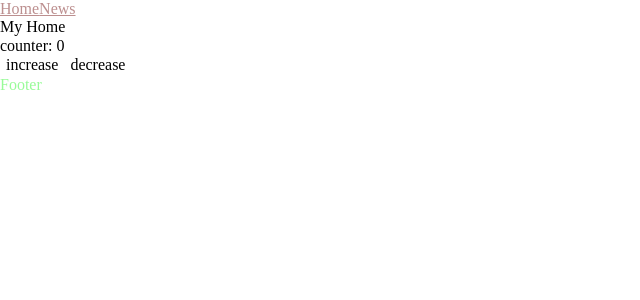
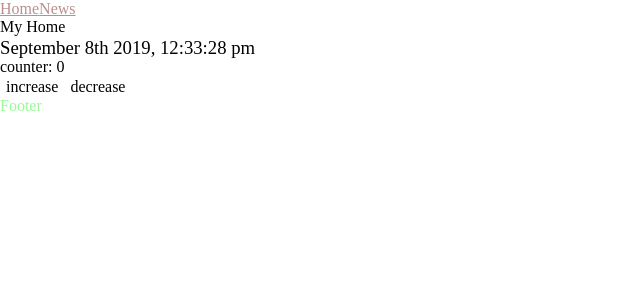
Before and after one commit to DylanJu/react-pure-ssr, a React app: page / in a window 1280 px wide. Shown: the top 300 px of the page, without its empty margins (0-640 px from the left). Built offline with nearby package versions, Linux system fonts and the light colour scheme.

Commit message:
Added moment.js for test

```diff
--- a/package.json
+++ b/package.json
@@ -31,6 +31,7 @@
     "@loadable/component": "^5.12.0",
     "@loadable/server": "^5.12.0",
     "express": "^4.17.1",
+    "moment": "^2.24.0",
     "react": "^16.12.0",
     "react-dom": "^16.12.0",
     "react-helmet": "^5.2.1",
--- a/src/pages/Home.tsx
+++ b/src/pages/Home.tsx
@@ -1,5 +1,6 @@
 import React from 'react';
 import { useDispatch, useSelector } from 'react-redux';
+import moment from 'moment';
 import { increase, decrease } from 'actions/counterAction';
 
 function Home() {
@@ -9,6 +10,7 @@ function Home() {
   return (
     <div>
       My Home
+      <h3 style={{ color: 'black' }}>{moment().format('MMMM Do YYYY, h:mm:ss a')}</h3>
       <div>counter: {number}</div>
       <button type="button" onClick={() => dispatch(increase())}>
         increase
--- a/webpack.server.js
+++ b/webpack.server.js
@@ -28,7 +28,7 @@ module.exports = {
   },
 
   resolve: {
-    extensions: ['.js', 'jsx', '.ts', '.tsx'],
+    extensions: ['.js', '.jsx', '.ts', '.tsx'],
   },
 
   externals: [nodeExternals()],
```
Also changed, not shown: 1 other file (tests, documents, lock files or other folders).
